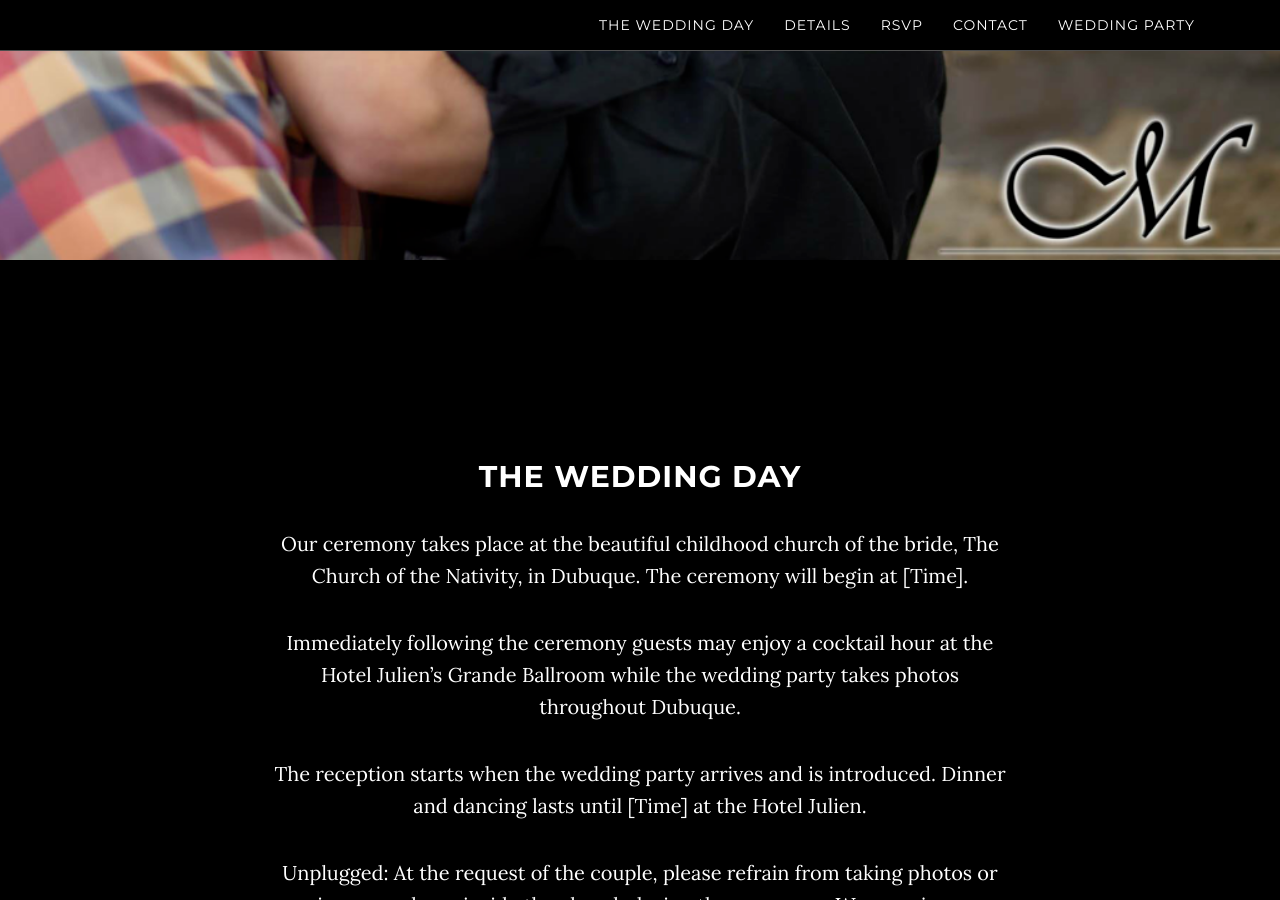
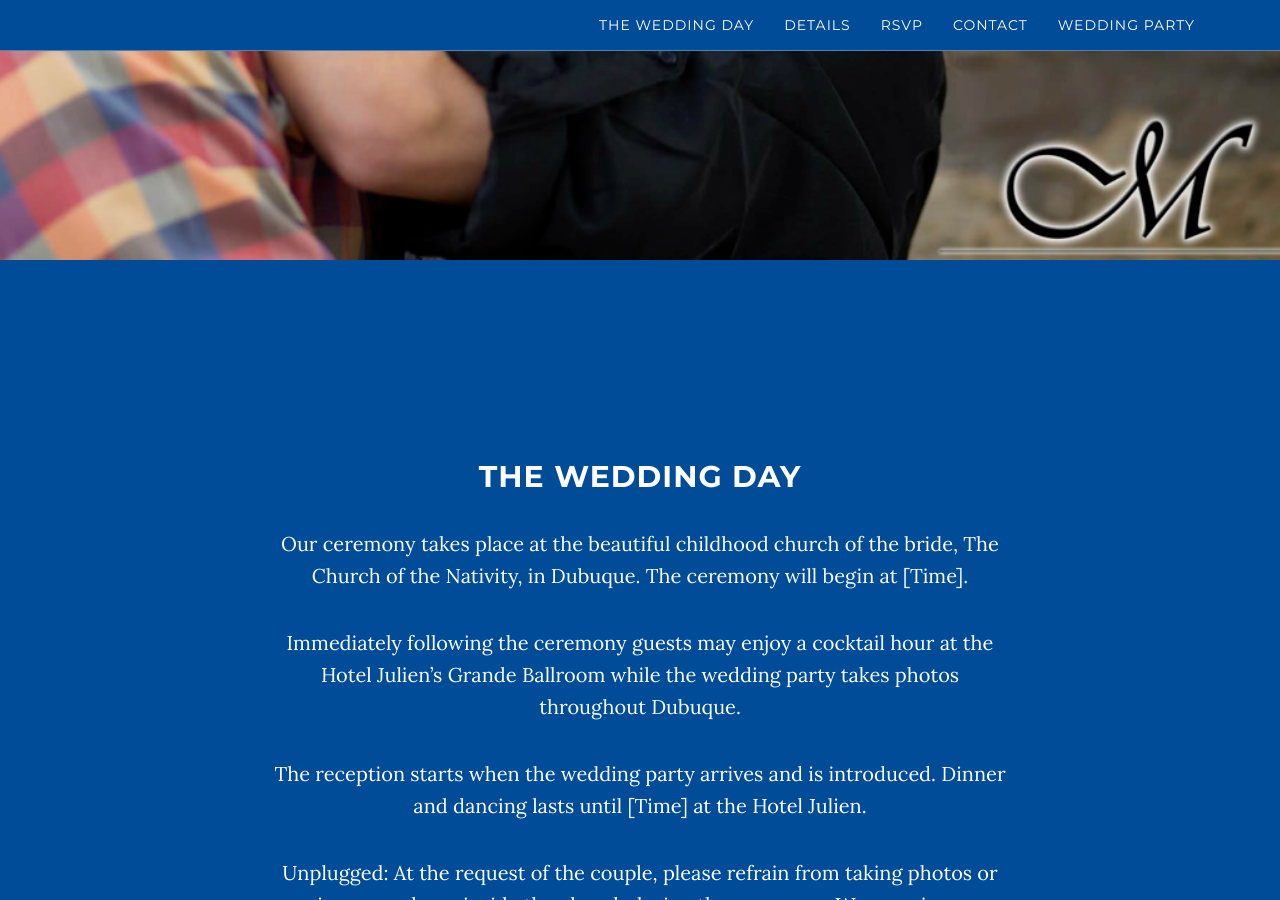
Before and after one commit to erikandmaureen/erikandmaureen.github.io, a Jekyll site: the page built from index.html, in a window 1280 px wide and 900 px high, scrolled down 640 px. Built offline with Jekyll 4.4.1, drawn with Linux system fonts in a browser that asks for light colours.

Commit message:
Changed background color to blue

```diff
--- a/_config.yml
+++ b/_config.yml
@@ -6,8 +6,9 @@ description: "The Wedding website for Erik Johnson and Maureen Fitzpatrick!"
 
 # Color settings (hex-codes without the leading hash-tag)
 color:
-  primary-dark: '#000000'
-  links: '#219ab3'
+# primary-dark: '#000000'
+ primary-dark: '#004C99'
+ links: '#219ab3'
 
 # Footer settings
 footer: Erik Johnson and Maureen Fitzpatrick
```
